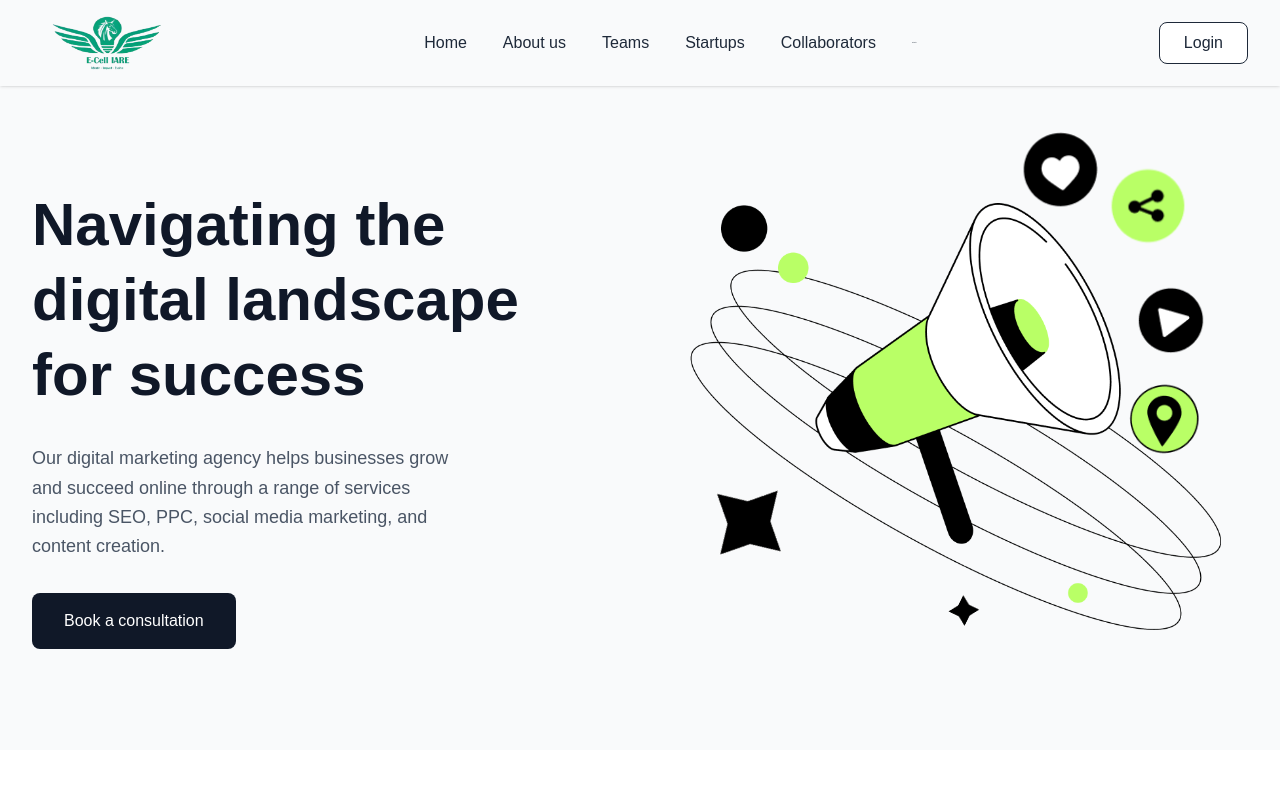
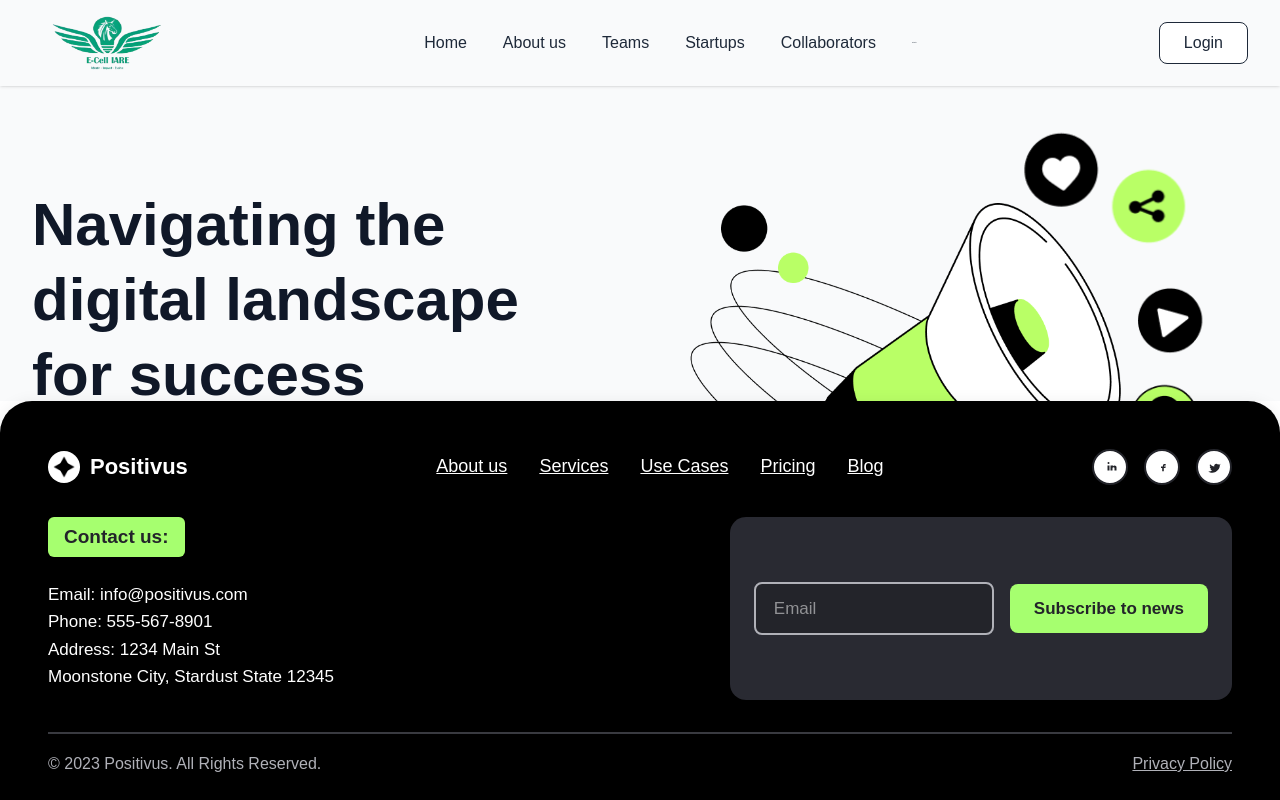
Before and after one commit to Maximus5470/Ecell-Website, a Next.js app: page / in a window 1280 px wide. Shown: the top 800 px of the page. Built offline with nearby package versions, Linux system fonts and the light colour scheme.

Commit message:
24-09-2025-1

```diff
--- a/components/Footer.tsx
+++ b/components/Footer.tsx
@@ -3,132 +3,301 @@ import React, { useState } from "react";
 
 const Footer = () => {
   const [email, setEmail] = useState("");
-
   const handleSubscribe = (e: React.FormEvent) => {
     e.preventDefault();
-    alert(`Subscribed with: ${email}`);
     setEmail("");
   };
 
   return (
-    <footer className="bg-white mt-16 flex justify-center">
-      {/* Centered Footer Box */}
-      <div className="bg-[#2B2B2B] max-w-5xl w-full mx-6 rounded-2xl shadow-lg px-10 py-10">
-        {/* Main Footer Content */}
-        <div className="flex flex-col md:flex-row items-start justify-between gap-10">
-          {/* Left Section: Logo and Contact Info */}
-          <div className="flex flex-col">
-            {/* Logo */}
-            <div className="flex items-center gap-2 mb-4">
-              <span className="text-white text-2xl">★</span>
-              <h3 className="text-white font-semibold text-lg">e-cell</h3>
+    <footer
+      style={{
+        background: "white",
+        width: "100%",
+        padding: 0,
+        margin: 0,
+        position: "fixed",   // keeps footer stuck to bottom
+        bottom: 0,
+        left: 0,
+        zIndex: 1000,
+      }}
+    >
+      <div
+        style={{
+          maxWidth: 1300,
+          margin: "0 auto",
+          borderRadius: "32px 32px 0 0",
+          background: "black",
+          boxShadow: "0 2px 16px rgba(0,0,0,0.08)",
+          padding: "48px 48px 0 48px",
+        }}
+      >
+        {/* Top Row: Logo + Navigation & Social Icons */}
+        <div
+          style={{
+            display: "flex",
+            alignItems: "center",
+            justifyContent: "space-between",
+            marginBottom: 32,
+          }}
+        >
+          {/* Left: Positivus Heading with Symbol */}
+          <div style={{ display: "flex", alignItems: "center", marginRight: 40 }}>
+            <span style={{ display: "inline-flex", width: 32, height: 32, background: "#fff", borderRadius: "50%", alignItems: "center", justifyContent: "center", marginRight: 10 }}>
+              <img src="/mic_extras/bigstar.png" alt="Positivus Star" style={{ width: 22, height: 22 }} />
+            </span>
+            <h2
+              style={{
+                color: "#fff",
+                fontSize: 22, // Increased from 20 to 22
+                fontWeight: 700,
+                margin: 0,
+              }}
+            >
+              Positivus
+            </h2>
           </div>
 
-            {/* Contact Information */}
-            <div className="text-gray-300 text-sm leading-relaxed space-y-1">
-              <p>
-                <span className="font-medium text-white">Email:</span>{" "}
-                info@ecell.com
-              </p>
-              <p>
-                <span className="font-medium text-white">Phone:</span>{" "}
-                555-567-8901
-              </p>
-              <p>
-                <span className="font-medium text-white">Address:</span> 1234
-                Main St
-              </p>
-              <p>Moonstone City, Stardust State 12345</p>
-            </div>
-          </div>
-
-          {/* Center Section: Navigation Links */}
-          <div className="flex flex-col md:flex-row gap-6 md:gap-12 text-sm">
+          {/* Navigation */}
+          <nav style={{ display: "flex", gap: 32, fontSize: 18 }}> {/* Increased from 17 to 18 */}
             <a
               href="#"
-              className="font-normal text-gray-300 cursor-pointer transition-colors hover:text-teal-600"
+              style={{
+                color: "#fff",
+                textDecoration: "underline",
+                fontWeight: 500,
+              }}
             >
-              About Us
+              About us
             </a>
             <a
               href="#"
-              className="font-normal text-gray-300 cursor-pointer transition-colors hover:text-teal-600"
+              style={{
+                color: "#fff",
+                textDecoration: "underline",
+                fontWeight: 500,
+              }}
             >
               Services
             </a>
             <a
               href="#"
-              className="font-normal text-gray-300 cursor-pointer transition-colors hover:text-teal-600"
+              style={{
+                color: "#fff",
+                textDecoration: "underline",
+                fontWeight: 500,
+              }}
             >
               Use Cases
             </a>
             <a
               href="#"
-              className="font-normal text-gray-300 cursor-pointer transition-colors hover:text-teal-600"
+              style={{
+                color: "#fff",
+                textDecoration: "underline",
+                fontWeight: 500,
+              }}
             >
               Pricing
             </a>
             <a
               href="#"
-              className="font-normal text-gray-300 cursor-pointer transition-colors hover:text-teal-600"
+              style={{
+                color: "#fff",
+                textDecoration: "underline",
+                fontWeight: 500,
+              }}
             >
               Blog
             </a>
+          </nav>
+
+          {/* Social Icons */}
+          <div style={{ display: "flex", gap: 16 }}>
+            {/* LinkedIn */}
+            <a
+              href="#"
+              aria-label="LinkedIn"
+              style={{
+                background: "#fff",
+                borderRadius: "50%",
+                width: 36,
+                height: 36,
+                display: "flex",
+                alignItems: "center",
+                justifyContent: "center",
+                border: "2px solid #23242A",
+              }}
+            >
+              <svg width="18" height="18" fill="currentColor">
+                <circle cx="9" cy="9" r="9" fill="#fff" />
+                <path
+                  d="M6.5 7.5h2v5h-2v-5zm1-1.5a1 1 0 110-2 1 1 0 010 2zm2.5 1.5h2v.7c.3-.4.9-.7 1.5-.7 1.1 0 2 .8 2 1.8v3.2h-2v-2.4c0-.5-.4-.8-1-.8s-1 .3-1 .8v2.4h-2v-5z"
+                  fill="#23242A"
+                />
+              </svg>
+            </a>
+            {/* Facebook */}
+            <a
+              href="#"
+              aria-label="Facebook"
+              style={{
+                background: "#fff",
+                borderRadius: "50%",
+                width: 36,
+                height: 36,
+                display: "flex",
+                alignItems: "center",
+                justifyContent: "center",
+                border: "2px solid #23242A",
+              }}
+            >
+              <svg width="18" height="18" fill="currentColor">
+                <circle cx="9" cy="9" r="9" fill="#fff" />
+                <path
+                  d="M11.5 7.5h1.2V6h-1.2c-.9 0-1.6.7-1.6 1.6v.8H8v1.6h1.2v3.2h1.6v-3.2h1.6l.4-1.6h-2z"
+                  fill="#23242A"
+                />
+              </svg>
+            </a>
+            {/* Twitter */}
+            <a
+              href="#"
+              aria-label="Twitter"
+              style={{
+                background: "#fff",
+                borderRadius: "50%",
+                width: 36,
+                height: 36,
+                display: "flex",
+                alignItems: "center",
+                justifyContent: "center",
+                border: "2px solid #23242A",
+              }}
+            >
+              <svg width="18" height="18" fill="currentColor">
+                <circle cx="9" cy="9" r="9" fill="#fff" />
+                <path
+                  d="M14.5 6.5c-.4.2-.8.3-1.2.4.4-.2.7-.6.8-1-.4.2-.8.4-1.2.5-.4-.4-1-.7-1.6-.7-1.2 0-2.1 1-2.1 2.1 0 .2 0 .4.1.6-1.7-.1-3.2-.9-4.2-2.1-.2.4-.3.7-.3 1.1 0 .7.4 1.3 1 1.6-.4 0-.7-.1-1-.3v.1c0 1 .7 1.8 1.6 2-.2.1-.5.1-.7.1-.2 0-.3 0-.5-.1.3.9 1.1 1.5 2.1 1.5-1 .8-2.2 1.2-3.5 1.2-.2 0-.4 0-.6-.1 1.2.8 2.6 1.3 4.1 1.3 4.9 0 7.6-4.1 7.6-7.6v-.3c.5-.4.8-.7 1.1-1.1z"
+                  fill="#23242A"
+                />
+              </svg>
+            </a>
+          </div>
         </div>
 
-          {/* Right Section: Social Media Icons */}
-          <div className="flex gap-3">
-            <div className="w-8 h-8 bg-white rounded-full flex items-center justify-center cursor-pointer hover:bg-gray-200 transition">
-              <span className="text-black text-sm">in</span>
-            </div>
-            <div className="w-8 h-8 bg-white rounded-full flex items-center justify-center cursor-pointer hover:bg-gray-200 transition">
-              <span className="text-black text-sm">f</span>
-            </div>
-            <div className="w-8 h-8 bg-white rounded-full flex items-center justify-center cursor-pointer hover:bg-gray-200 transition">
-              <span className="text-black text-sm">@</span>
+        {/* Middle Row: Contact + Email */}
+        <div
+          style={{
+            display: "flex",
+            justifyContent: "space-between",
+            gap: 32,
+            marginBottom: 32,
+          }}
+        >
+          {/* Contact */}
+          <div style={{ minWidth: 260 }}>
+            <h3
+              style={{
+                background: "#A6FF6F",
+                color: "#23242A",
+                fontWeight: 600,
+                fontSize: 19, // Increased from 18 to 19
+                padding: "6px 16px",
+                borderRadius: 6,
+                display: "inline-block",
+                marginBottom: 14,
+              }}
+            >
+              Contact us:
+            </h3>
+            <div
+              style={{
+                color: "#fff",
+                fontSize: 17, // Increased from 16 to 17
+                marginTop: 10,
+                marginBottom: 10,
+                lineHeight: 1.6,
+              }}
+            >
+              <div>Email: info@positivus.com</div>
+              <div>Phone: 555-567-8901</div>
+              <div>
+                Address: 1234 Main St
+                <br />
+                Moonstone City, Stardust State 12345
               </div>
             </div>
           </div>
 
-        {/* Newsletter Subscription Section */}
-        <div className="mt-10 bg-[#191A23] rounded-lg p-6">
-          <div className="flex flex-col md:flex-row items-center justify-between gap-4">
-            <h4 className="text-white font-semibold text-lg">
-              Subscribe to news
-            </h4>
+          {/* Email Subscribe */}
           <form
             onSubmit={handleSubscribe}
-              className="flex items-center gap-3 w-full md:w-auto"
+            style={{
+              background: "#292A32",
+              borderRadius: 16,
+              padding: "20px 24px",
+              display: "flex",
+              alignItems: "center",
+              gap: 16,
+              boxShadow: "0 2px 12px rgba(0,0,0,0.04)",
+            }}
           >
             <input
               type="email"
-                required
+              placeholder="Email"
               value={email}
               onChange={(e) => setEmail(e.target.value)}
-                placeholder="Email"
-                className="flex-grow md:flex-grow-0 bg-[#2B2B2B] border border-gray-600 rounded px-4 py-2 text-white placeholder-gray-400 outline-none focus:border-teal-600 transition"
+              style={{
+                background: "#23242A",
+                color: "#fff",
+                border: "2px solid #B0B1B8",
+                borderRadius: 8,
+                padding: "12px 18px",
+                fontSize: 17, // Increased from 16 to 17
+                outline: "none",
+                width: 240,
+              }}
             />
             <button
               type="submit"
-                className="bg-teal-600 text-white px-6 py-2 rounded font-medium hover:bg-teal-500 transition-colors"
+              style={{
+                background: "#A6FF6F",
+                color: "#23242A",
+                fontWeight: 600,
+                fontSize: 17, // Increased from 16 to 17
+                padding: "12px 24px",
+                borderRadius: 8,
+                border: "none",
+                cursor: "pointer",
+              }}
             >
-                Subscribe
+              Subscribe to news
             </button>
           </form>
         </div>
-        </div>
 
-        {/* Bottom Footer Bar */}
-        <div className="border-t border-gray-600 mt-8 pt-6">
-          <div className="flex flex-col md:flex-row justify-between items-center text-sm text-gray-400">
-            <p>© 2025 e-cell. All Rights Reserved.</p>
-            <a
-              href="#"
-              className="font-normal text-gray-300 cursor-pointer transition-colors hover:text-teal-600"
+        {/* Bottom */}
+        <hr
+          style={{
+            border: "none",
+            borderTop: "2px solid #393A40",
+            margin: "32px 0 18px 0",
+          }}
+        />
+        <div
+          style={{
+            display: "flex",
+            alignItems: "center",
+            justifyContent: "space-between",
+            color: "#B0B1B8",
+            fontSize: 16, // Increased from 15 to 16
+            paddingBottom: 24,
+          }}
         >
+          <span>© 2023 Positivus. All Rights Reserved.</span>
+          <a href="#" style={{ color: "#B0B1B8", textDecoration: "underline" }}>
             Privacy Policy
           </a>
-          </div>
         </div>
       </div>
     </footer>
```
Lines whose indentation alone changed are shown as unchanged.
